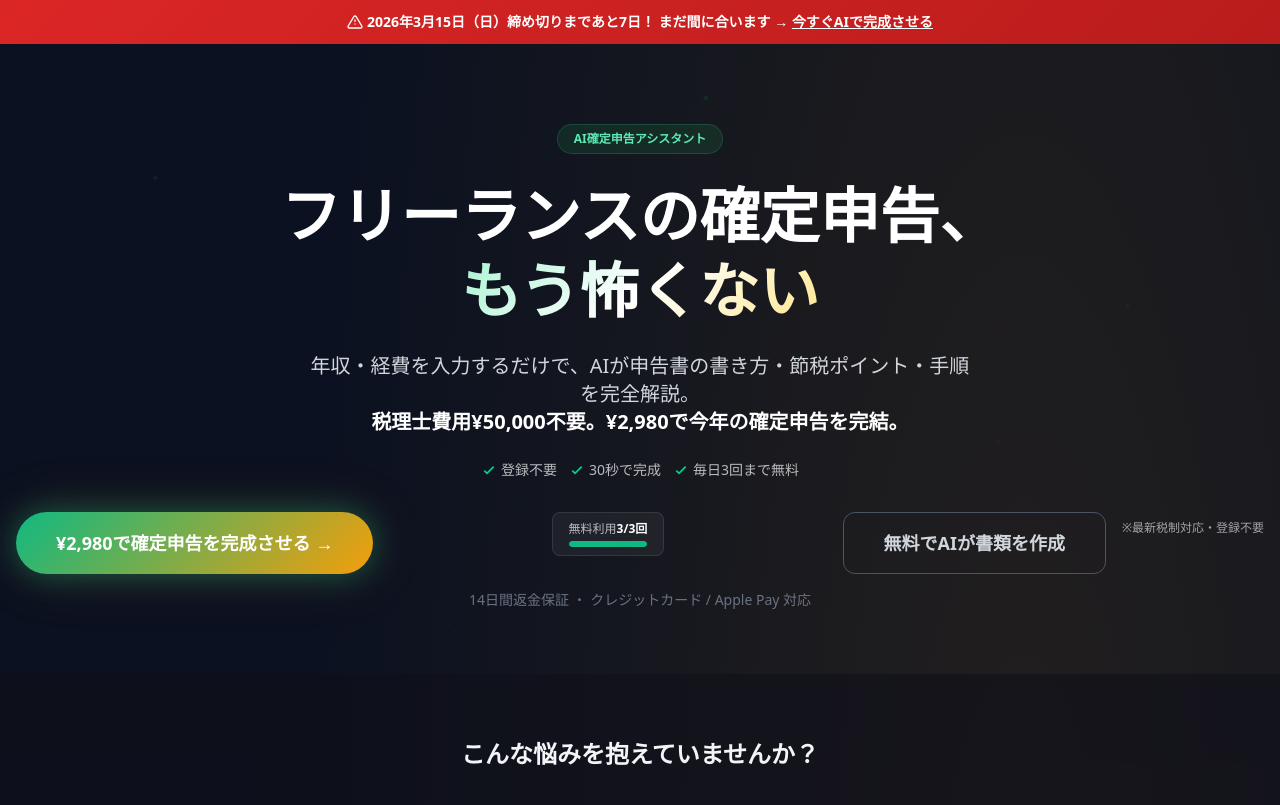
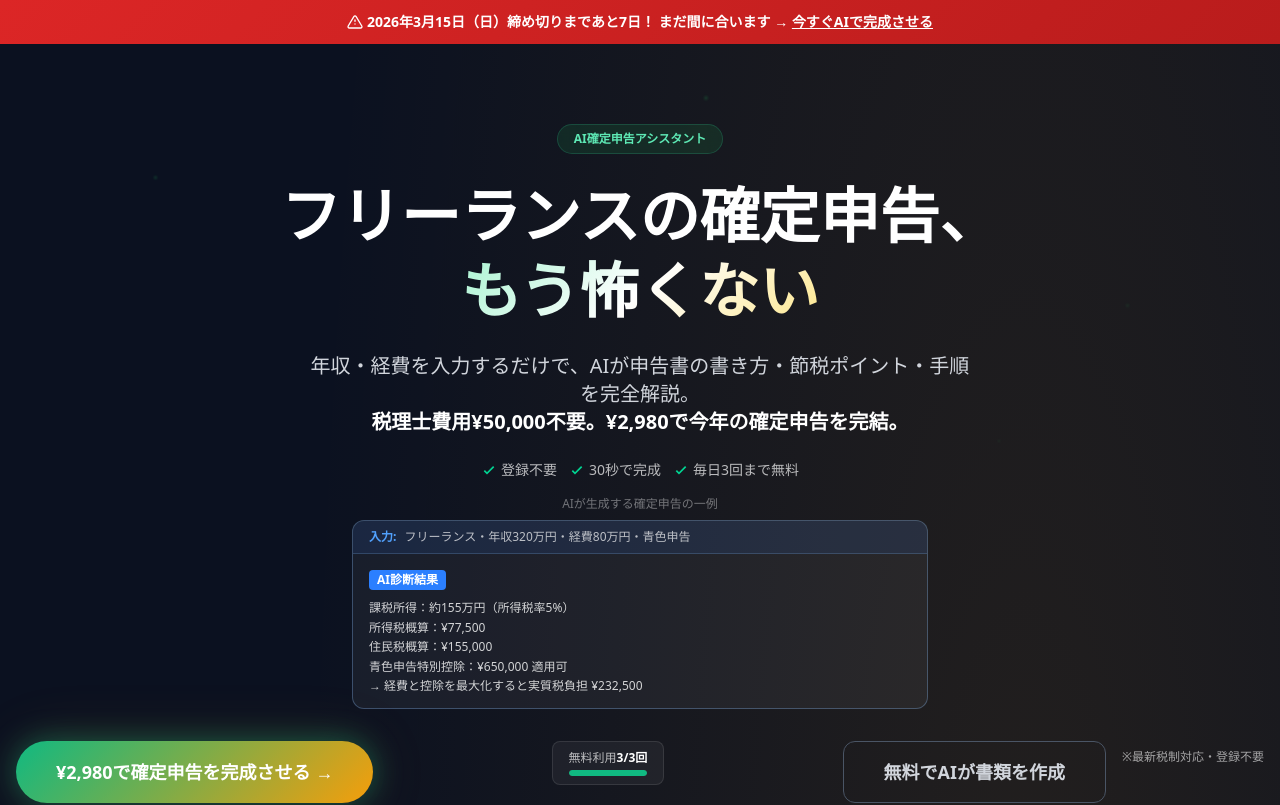
Before and after one commit to pokkori/kakutei-shinkoku-ai, a Next.js app: page / in a window 1280 px wide. Shown: the top 805 px of the page. Built offline with nearby package versions, Linux system fonts and the light colour scheme; no server answers.

Commit message:
feat: Phase9-B ヒーローにサンプル出力プレビュー追加 - アハモーメント最適化

```diff
--- a/app/page.tsx
+++ b/app/page.tsx
@@ -113,6 +113,24 @@ export default function Home() {
           <strong className="text-white">税理士費用¥50,000不要。¥2,980で今年の確定申告を完結。</strong>
         </p>
         <div className="mt-6 mb-4"><TrustBadge /></div>
+        {/* ヒーロー内サンプルプレビュー — アハモーメント */}
+        <div className="max-w-xl mx-auto mb-6 mt-2">
+          <p className="text-xs text-white/40 text-center mb-2">AIが生成する確定申告の一例</p>
+          <div className="bg-white/5 border border-blue-300/30 rounded-xl overflow-hidden text-left">
+            <div className="bg-blue-500/10 border-b border-blue-300/20 px-4 py-2 flex items-center gap-2">
+              <span className="text-xs font-bold text-blue-400">入力:</span>
+              <span className="text-xs text-white/70">フリーランス・年収320万円・経費80万円・青色申告</span>
+            </div>
+            <div className="px-4 py-3">
+              <span className="inline-block bg-blue-500 text-white text-xs font-bold px-2 py-0.5 rounded mb-2">AI診断結果</span>
+              <pre className="text-xs text-white/80 whitespace-pre-wrap font-sans leading-relaxed">{`課税所得：約155万円（所得税率5%）
+所得税概算：¥77,500
+住民税概算：¥155,000
+青色申告特別控除：¥650,000 適用可
+→ 経費と控除を最大化すると実質税負担 ¥232,500`}</pre>
+            </div>
+          </div>
+        </div>
         <div className="flex flex-col sm:flex-row gap-4 justify-center mt-8">
           <button
             type="button"
```
